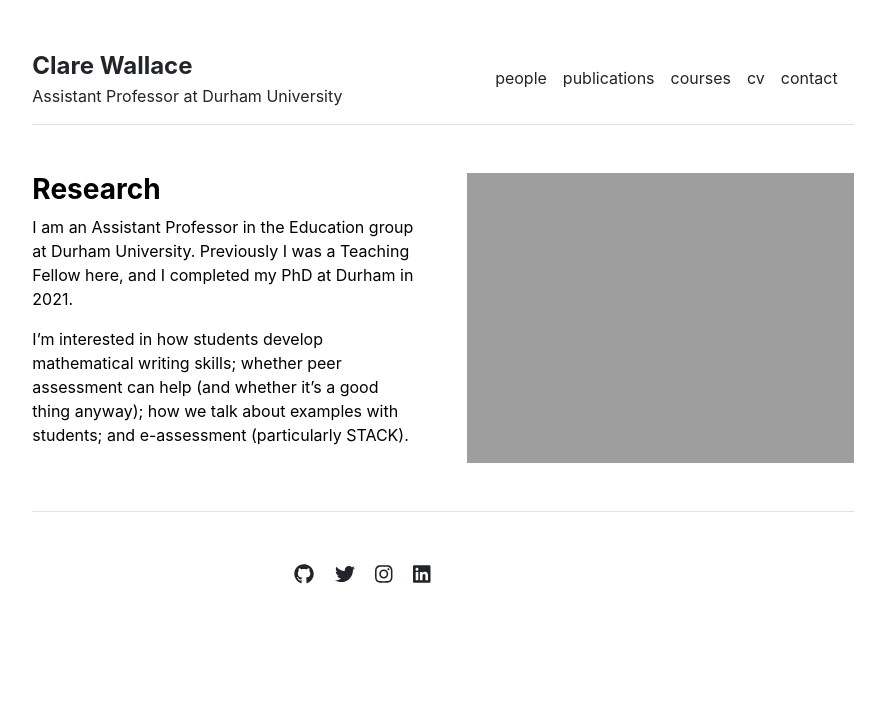
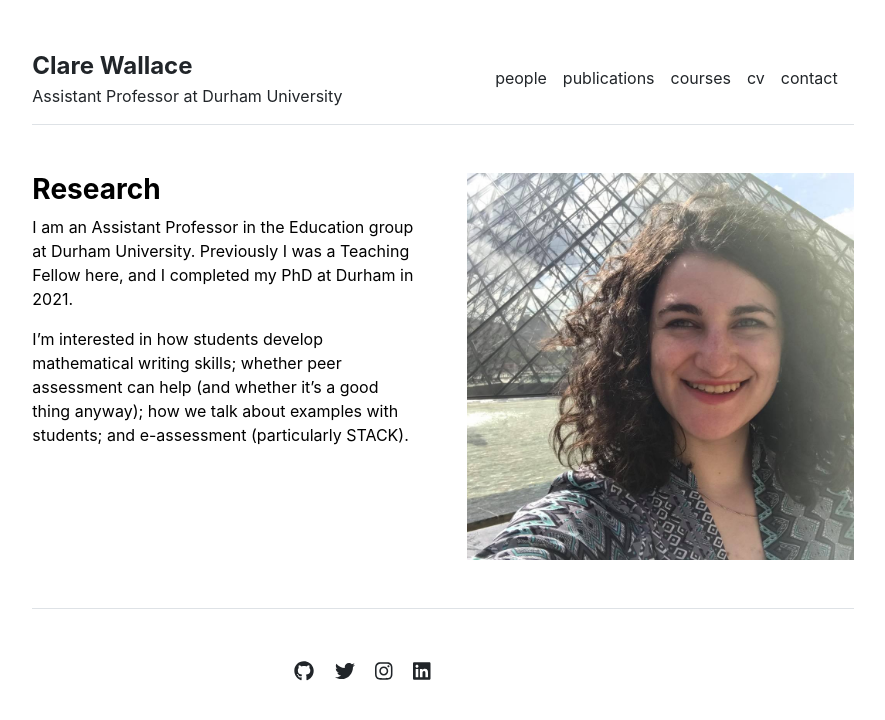
Before and after one commit to CWallace23/cwallace23.github.io, a Jekyll site: the page built from index.md, in a window 1280 px wide. Shown: the top 720 px of the page, without its empty margins (197-1082 px from the left). Built offline with Jekyll 4.4.1, drawn with Linux system fonts in a browser that asks for light colours.

Commit message:
Update home.html

```diff
--- a/_layouts/home.html
+++ b/_layouts/home.html
@@ -8,7 +8,7 @@ layout: default
     {{ content }}
   </div>
   <div class="col-md-6">
-    <img src="{{ site.github.url }}/assets/img/home.jpg" alt="Home" width="100%">
+    <img src="{{ site.github.url }}/assets/img/profilepic.jpg" alt="Home" width="100%">
   </div>
 </div>
 
```
